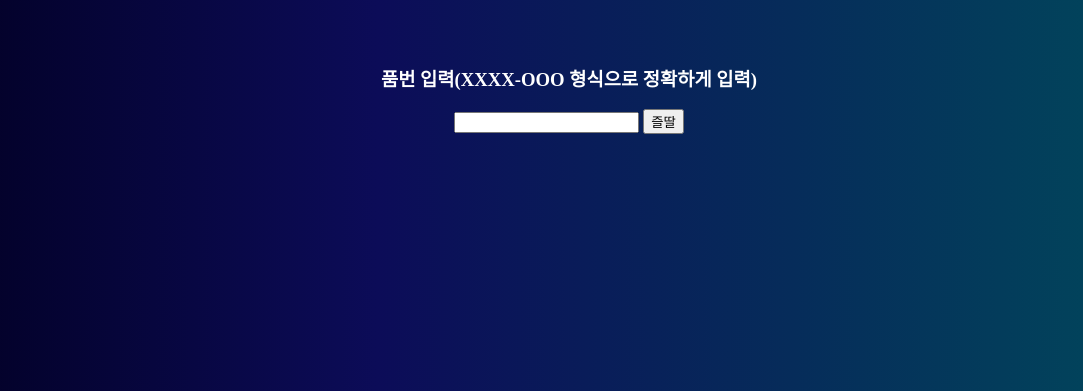
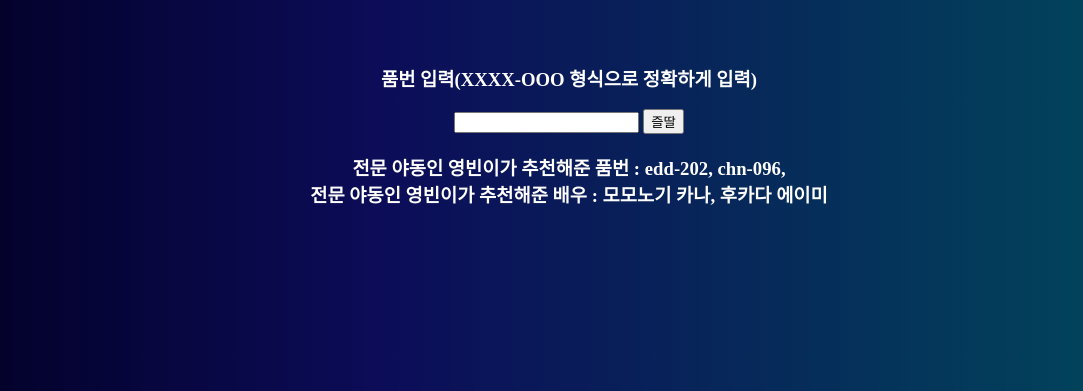
Before and after one commit to sexisgood/sexy, a plain HTML site: page index.html in a window 1280 px wide. Shown: the part 409-800 px from the top of the page, without its empty margins (71-1154 px from the left). Drawn offline with Linux system fonts and the light colour scheme.

Commit message:
Update index.html

```diff
--- a/index.html
+++ b/index.html
@@ -52,6 +52,8 @@ filter: progid:DXImageTransform.Microsoft.gradient(startColorstr="#020024",endCo
         <form>
             <h3>품번 입력(XXXX-OOO 형식으로 정확하게 입력)</h3><input name="p" type="text">
             <input type="button" onclick="go()" value="즐딸">
+            <h3>전문 야동인 영빈이가 추천해준 품번 : edd-202, chn-096,
+        <br> 전문 야동인 영빈이가 추천해준 배우 : 모모노기 카나, 후카다 에이미
         </form>
     </body>
 </html>
```
